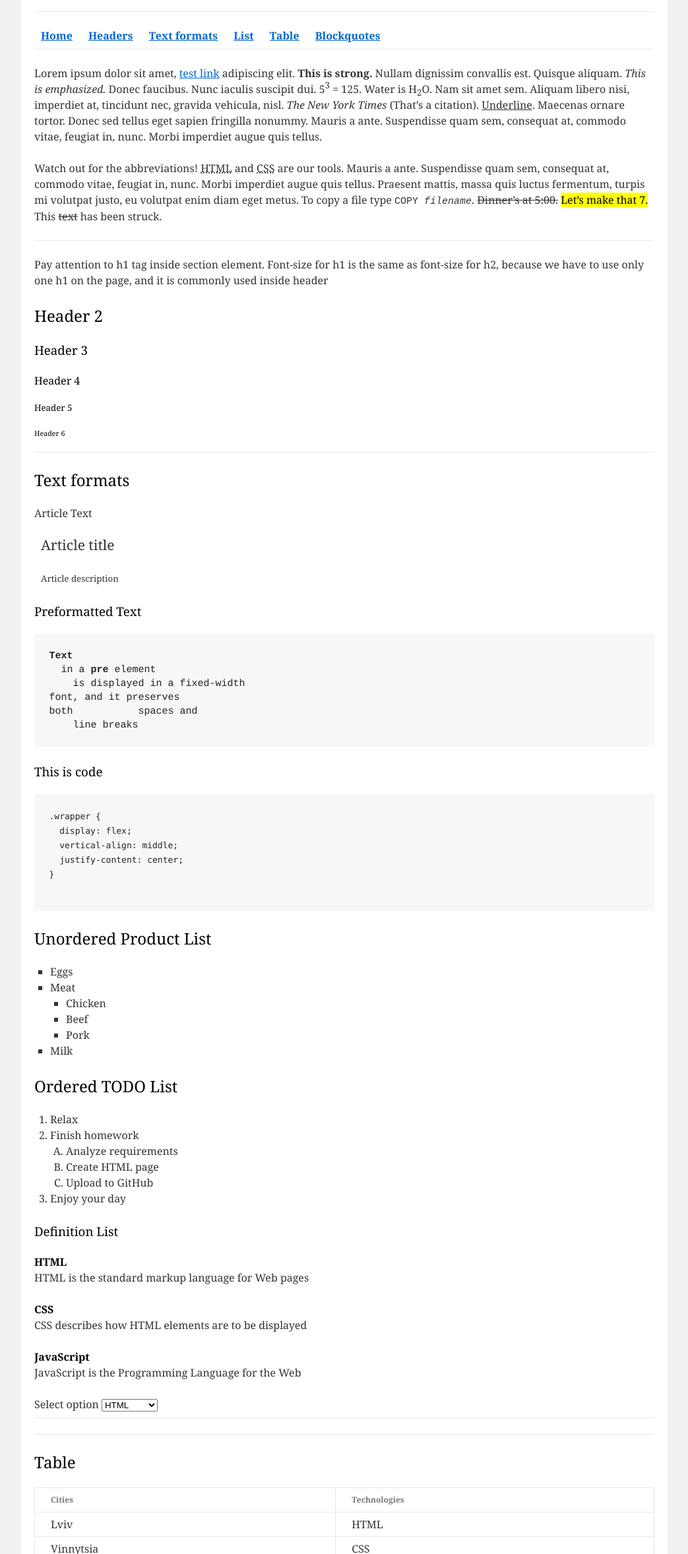
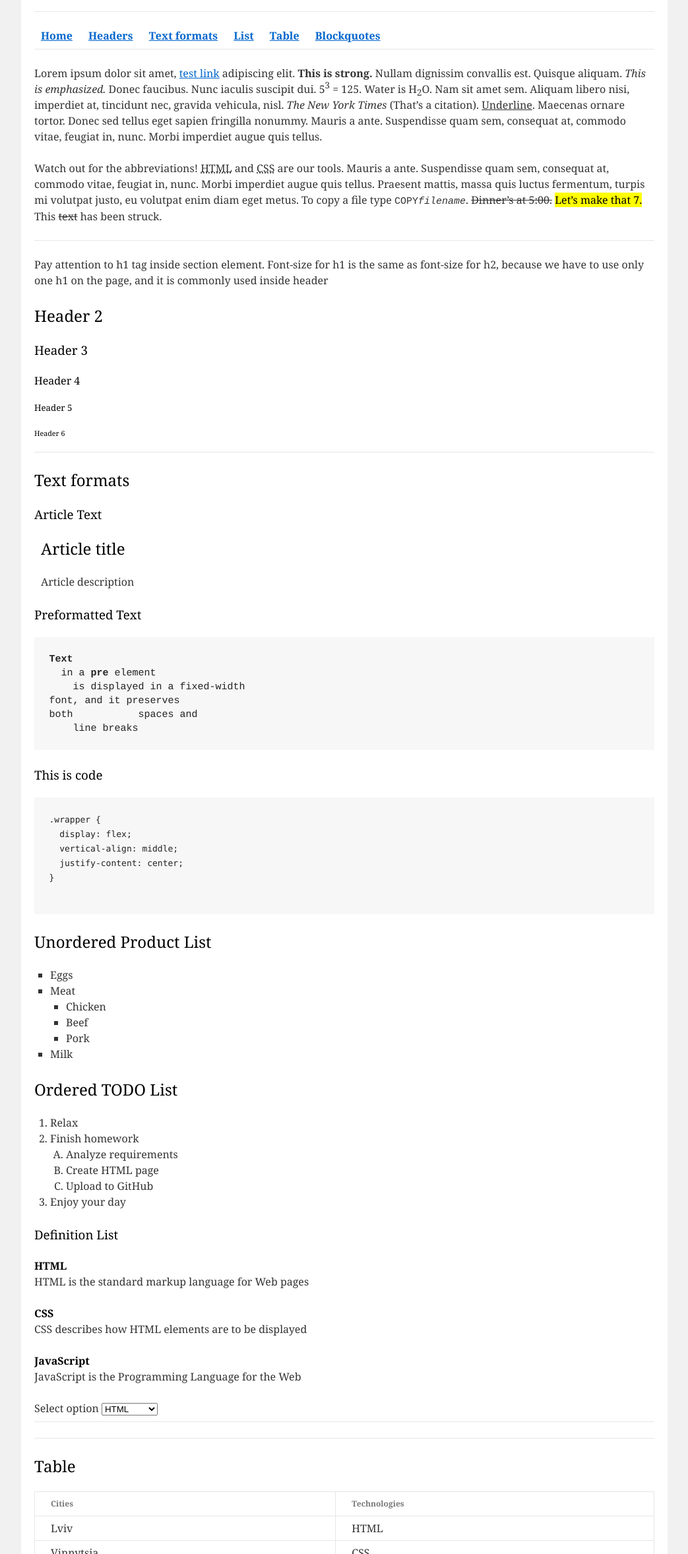
Before and after one commit to KurilovaYuliia/FL-11, a plain HTML site: page FL11_HW1/homework/index.html in a window 1280 px wide. Shown: the part 204-2560 px from the top of the page at 66% size, without its empty margins (118-1161 px from the left). Drawn offline with Linux system fonts and the light colour scheme.

Commit message:
with changes HW1

```diff
--- a/FL11_HW1/homework/index.html
+++ b/FL11_HW1/homework/index.html
@@ -12,7 +12,7 @@
     <div id="main">
       <div id="container">
         <div id="content" role="main">
-          <!-- TODO: Content goes here -->
+
           <header>
             <img src="logo.png" alt="EPAM Systems" />
             <h1>HTML Elements</h1>
@@ -30,12 +30,12 @@
             </nav>
             <hr>
 
-          <section>
+          <div>
             <p>Lorem ipsum dolor sit amet, <a href="https://www.w3schools.com/tags/tag_a.asp" target="_blank">test link</a> adipiscing elit. <strong>This is strong.</strong> Nullam dignissim convallis est. Quisque aliquam. <em>This is emphasized.</em> Donec faucibus. Nunc iaculis suscipit dui. 5<sup>3</sup> = 125. Water is H<sub>2</sub>O. Nam sit amet sem. Aliquam libero nisi, imperdiet at, tincidunt nec, gravida vehicula, nisl. <cite>The New York Times</cite> (That&rsquo;s a citation). <u>Underline</u>. Maecenas ornare tortor. Donec sed tellus eget sapien fringilla nonummy. Mauris a ante. Suspendisse quam sem, consequat at, commodo vitae, feugiat in, nunc. Morbi imperdiet augue quis tellus.</p>
 
-            <p>Watch out for the abbreviations! <abbr title="Hyper Text Markup Language">HTML</abbr> and <abbr title="Cascading Style Sheets">CSS</abbr> are our tools. Mauris a ante. Suspendisse quam sem, consequat at, commodo vitae, feugiat in, nunc. Morbi imperdiet augue quis tellus. Praesent mattis, massa quis luctus fermentum, turpis mi volutpat justo, eu volutpat enim diam eget metus. To copy a file type <kbd><acronym>COPY</acronym> <var>filename</var></kbd>. <del>Dinner&rsquo;s at 5:00.</del> <ins><mark>Let&rsquo;s make that 7.</mark></ins> This <s>text</s> has been struck.</p>
+            <p>Watch out for the abbreviations! <abbr title="Hyper Text Markup Language">HTML</abbr> and <abbr title="Cascading Style Sheets">CSS</abbr> are our tools. Mauris a ante. Suspendisse quam sem, consequat at, commodo vitae, feugiat in, nunc. Morbi imperdiet augue quis tellus. Praesent mattis, massa quis luctus fermentum, turpis mi volutpat justo, eu volutpat enim diam eget metus. To copy a file type <kbd>COPY<var>filename</var></kbd>. <del>Dinner&rsquo;s at 5:00.</del> <ins><mark>Let&rsquo;s make that 7.</mark></ins> This <s>text</s> has been struck.</p>
             <hr>
-          </section>
+          </div>
 
           <section>
             <p id="headers">Pay attention to h1 tag inside section element. Font-size for h1 is the same as font-size for h2, because we have to use only one h1 on the page, and it is commonly used inside header</p>
@@ -50,19 +50,21 @@
 
           <section>
           <h2 id="formats">Text formats</h2>
-          <p>Article Text</p>
+          <h3>Article Text</h3>
           <article>
-          <p><big>Article title</big></p>
-          <p><small>Article description</small></p>
+            <header>
+              <h2>Article title</h2>
+            </header>
+          <p>Article description</p>
           </article>
 
           <h3>Preformatted Text</h3>
-          <tt><pre><b>Text</b>
+          <pre><b>Text</b>
   in a <strong>pre</strong> element
     is displayed in a fixed-width
 font, and it preserves
 both           spaces and
-    line breaks</pre></tt>
+    line breaks</pre>
 
           <h3>This is code</h3>
           <pre><code>.wrapper {
@@ -77,7 +79,7 @@ both           spaces and
           <section>
             <h2 id="list">Unordered Product List</h2>
             <ul>
-              <li type="square">Eggs</li>
+              <li>Eggs</li>
               <li>Meat
                 <ul>
                   <li>Chicken</li>
@@ -90,10 +92,10 @@ both           spaces and
 
             <h2>Ordered TODO List</h2>
             <ol>
-              <li type="1">Relax</li>
+              <li>Relax</li>
               <li>Finish homework
                 <ol>
-                  <li type="A">Analyze requirements</li>
+                  <li>Analyze requirements</li>
                   <li>Create HTML page</li>
                   <li>Upload to GitHub</li>
                 </ol>
@@ -126,8 +128,8 @@ both           spaces and
             <table>
               <thead>
                 <tr>
-                  <th>Cities</th>
-                  <th>Technologies</th>
+                  <th><b>Cities</b></th>
+                  <th><b>Technologies</b></th>
                 </tr>
               </thead>
               <tbody>
@@ -160,7 +162,7 @@ both           spaces and
           <section>
           <h2 id="blockquotes">Blockquotes</h2>
           <p>Let&rsquo;s keep it simple. Italics are good to help set it off from the body text. Be sure to style the citation.</p>
-          <blockquote>&quot;If you go back a few hundred years, what we take for granted today would seem like magic-being able to talk to people over long distances, to transmit images, flying, accessing vast amounts of data like an oracle. These are all things that would have been considered magic a few hundred years ago.&quot;<br>
+          <blockquote>"If you go back a few hundred years, what we take for granted today would seem like magic-being able to talk to people over long distances, to transmit images, flying, accessing vast amounts of data like an oracle. These are all things that would have been considered magic a few hundred years ago"<br>
           <a href="https://twitter.com/elonmusk?lang=en" target="_blank">Elon Musk</a></blockquote>
           </section>
           <hr>
@@ -187,9 +189,9 @@ both           spaces and
                 <input type="password" id="psw" />
               </fieldset>
 
-              <p><textarea rows="5" cols="29" name="textarea"></textarea>
+              <p><textarea rows="5" cols="30" name="textarea"></textarea>
               </p>
-              <p><input type="submit" name="submit" value="Submit" /></p>
+              <button type="submit" name="submit" value="Submit">Submit</button>
             </form>
           </div>
         </main>
```
